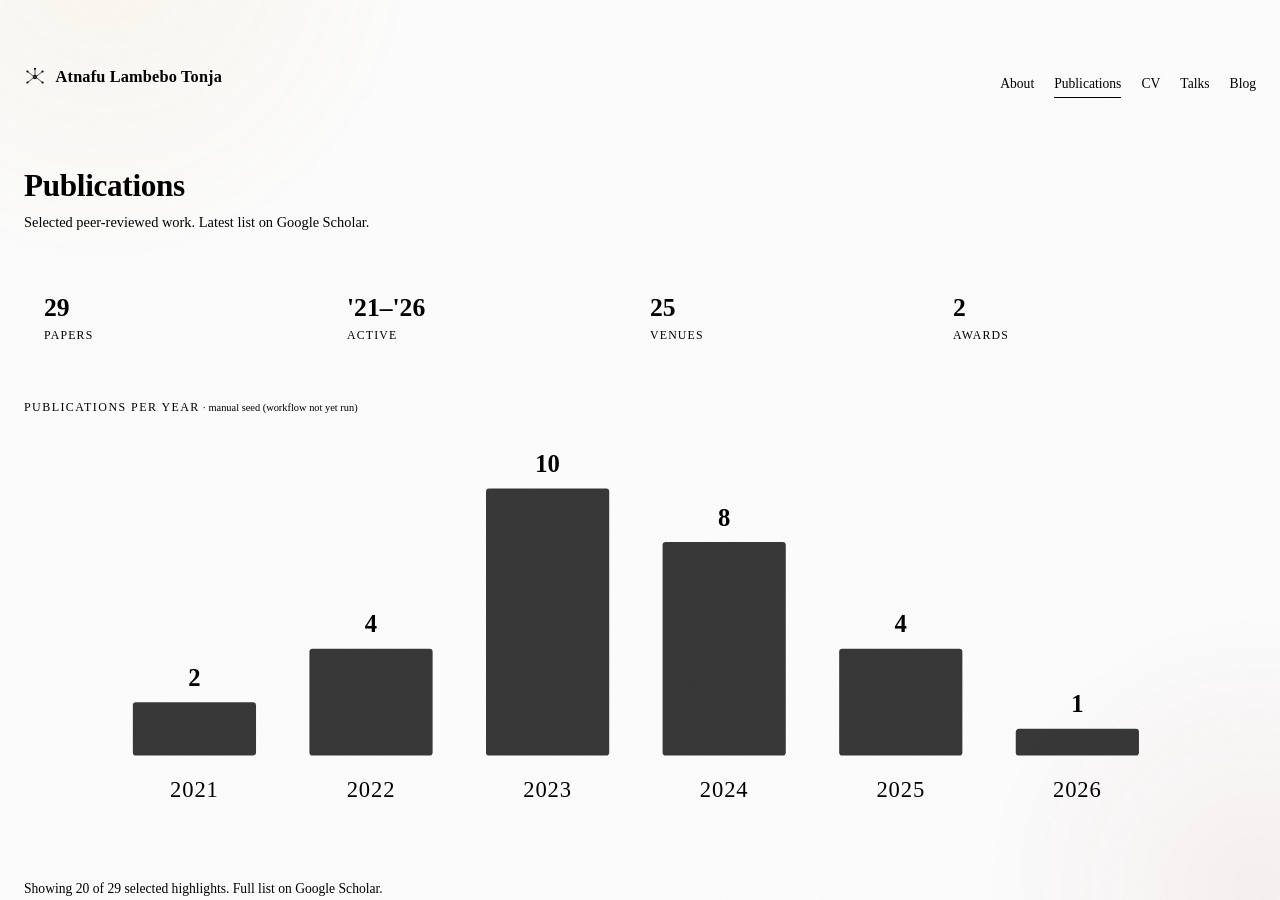
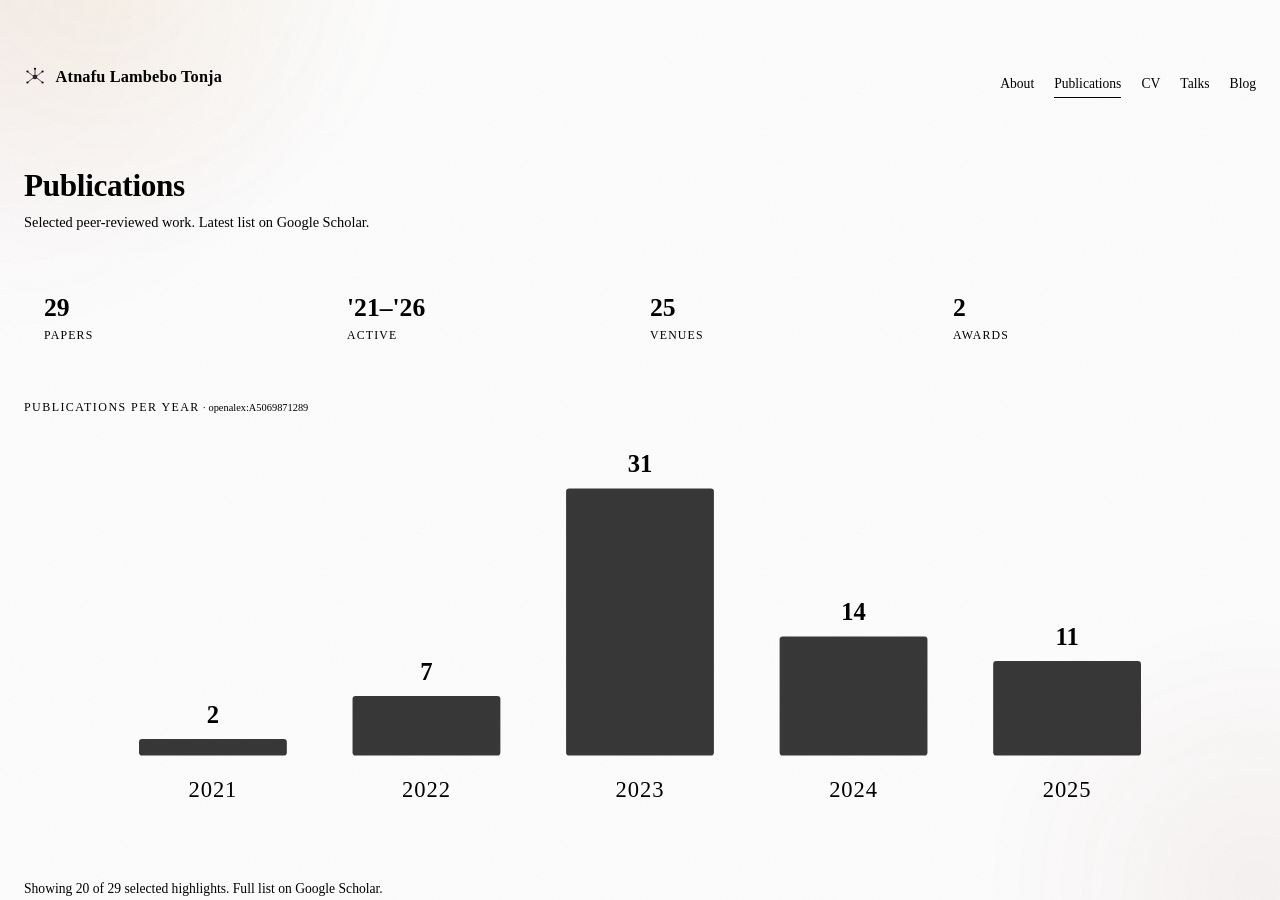
Before and after one commit to atnafuatx/atnafuatx.github.io, a Jekyll site: the page built from _pages/publications.md, in a window 1280 px wide and 900 px high. Built offline with Jekyll 4.4.1, drawn with Linux system fonts in a browser that asks for light colours.

Commit message:
chore(pubs): refresh stats from OpenAlex

```diff
--- a/_data/pubs_stats.yml
+++ b/_data/pubs_stats.yml
@@ -1,12 +1,10 @@
 # Auto-generated by .github/workflows/update-pubs.yml — do NOT edit by hand.
 # Re-generated weekly from OpenAlex. The chart on /publications/ reads this file.
-# Falls back to counting _data/publications.yml when entries are missing.
-generated: "2026-05-10"
-source: "manual seed (workflow not yet run)"
+generated: "2026-05-11"
+source: "openalex:A5069871289"
 by_year:
   - { year: 2021, count: 2 }
-  - { year: 2022, count: 4 }
-  - { year: 2023, count: 10 }
-  - { year: 2024, count: 8 }
-  - { year: 2025, count: 4 }
-  - { year: 2026, count: 1 }
+  - { year: 2022, count: 7 }
+  - { year: 2023, count: 31 }
+  - { year: 2024, count: 14 }
+  - { year: 2025, count: 11 }
```
